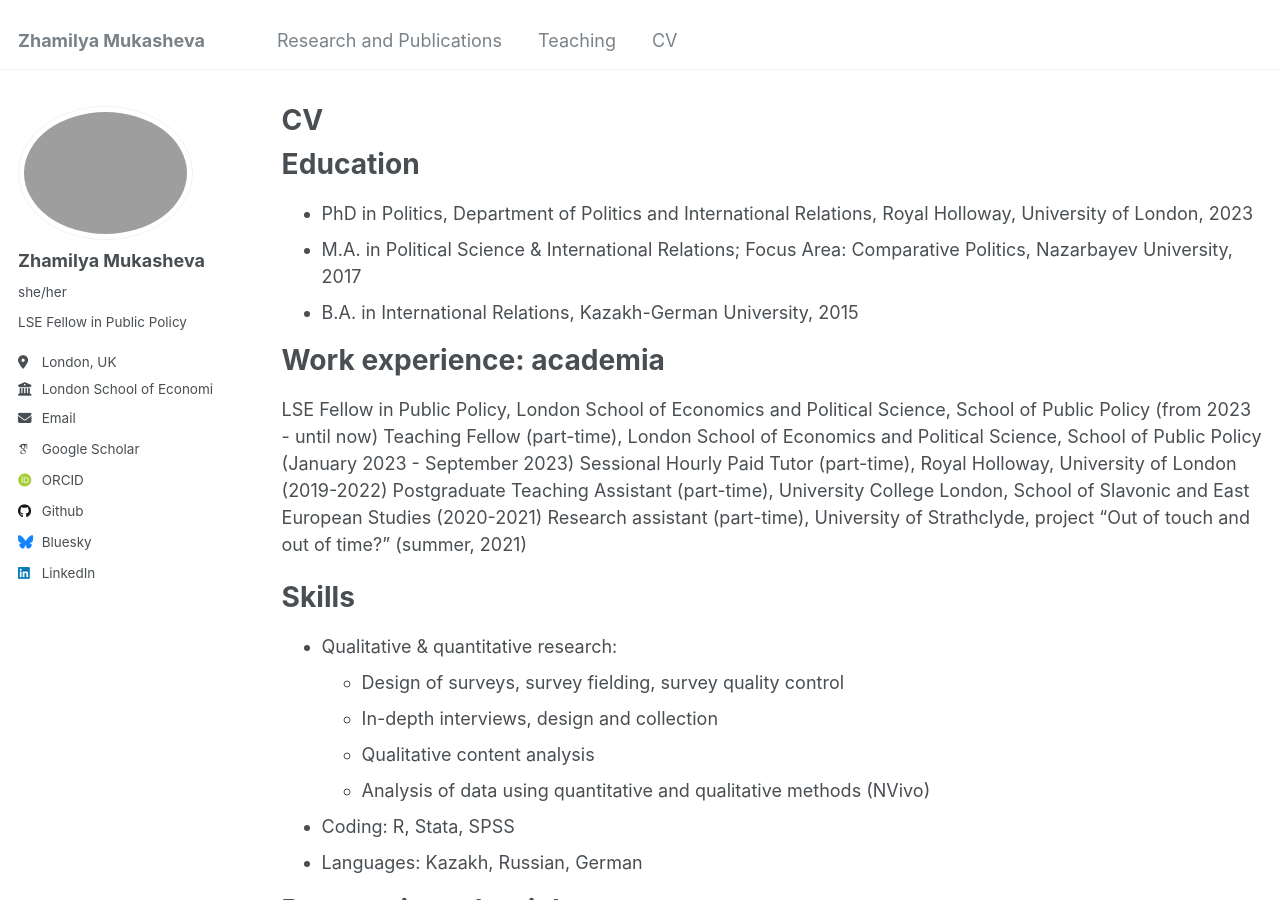
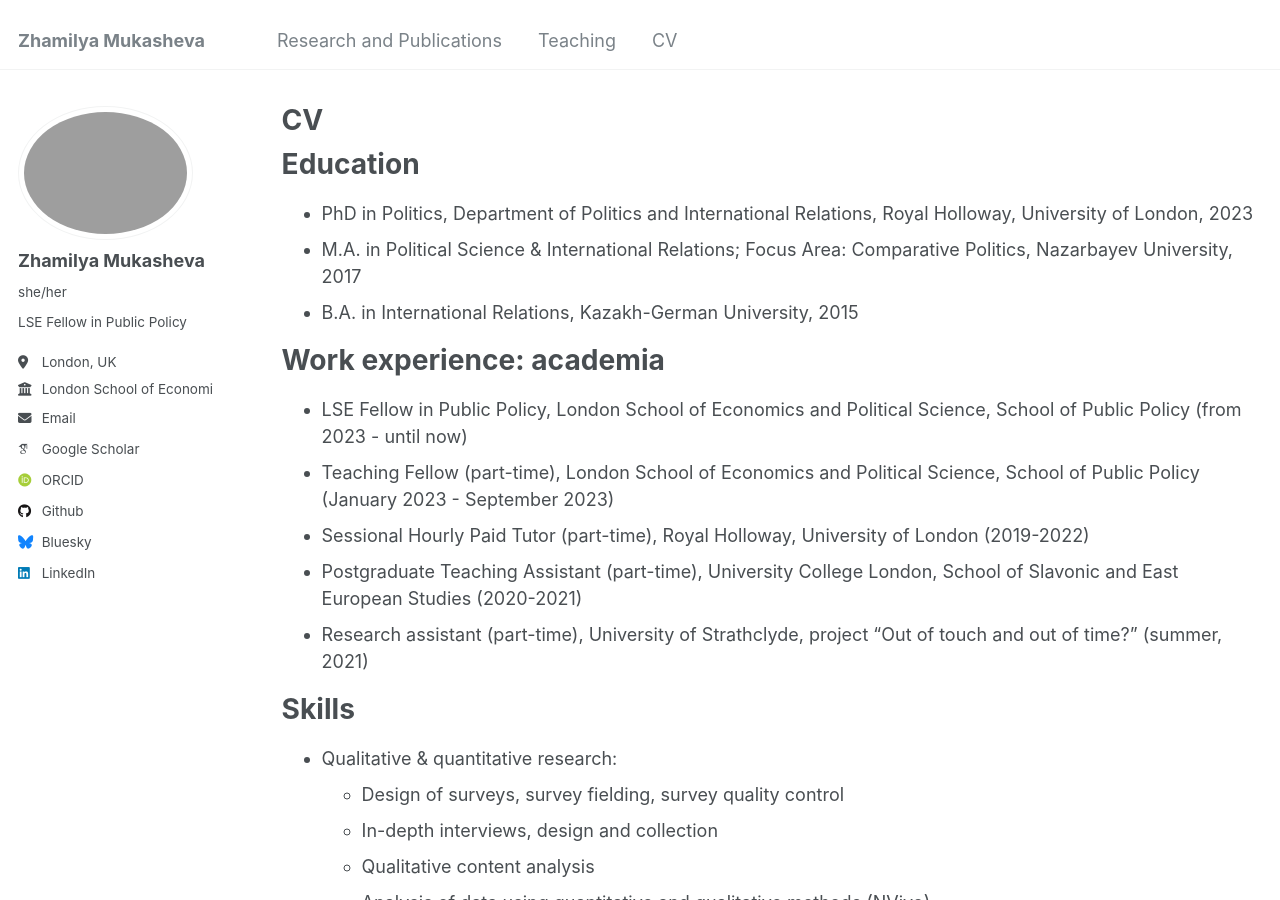
Before and after one commit to zhamilya-mukasheva/zhamilya-mukasheva, a Jekyll site: the page built from _pages/cv.md, in a window 1280 px wide and 900 px high. Built offline with Jekyll 4.4.1, drawn with Linux system fonts in a browser that asks for light colours; some web fonts are replaced.

Commit message:
Update cv.md

```diff
--- a/_pages/cv.md
+++ b/_pages/cv.md
@@ -17,11 +17,11 @@ Education
 
 Work experience: academia
 ======
-LSE Fellow in Public Policy, London School of Economics and Political Science, School of Public Policy (from 2023 - until now)
-Teaching Fellow (part-time), London School of Economics and Political Science, School of Public Policy (January 2023 - September 2023)
-Sessional Hourly Paid Tutor (part-time), Royal Holloway, University of London (2019-2022)
-Postgraduate Teaching Assistant (part-time), University College London, School of Slavonic and East European Studies (2020-2021)
-Research assistant (part-time), University of Strathclyde, project "Out of touch and out of time?” (summer, 2021)
+* LSE Fellow in Public Policy, London School of Economics and Political Science, School of Public Policy (from 2023 - until now)
+* Teaching Fellow (part-time), London School of Economics and Political Science, School of Public Policy (January 2023 - September 2023)
+* Sessional Hourly Paid Tutor (part-time), Royal Holloway, University of London (2019-2022)
+* Postgraduate Teaching Assistant (part-time), University College London, School of Slavonic and East European Studies (2020-2021)
+* Research assistant (part-time), University of Strathclyde, project "Out of touch and out of time?” (summer, 2021)
 
 
 Skills
```
